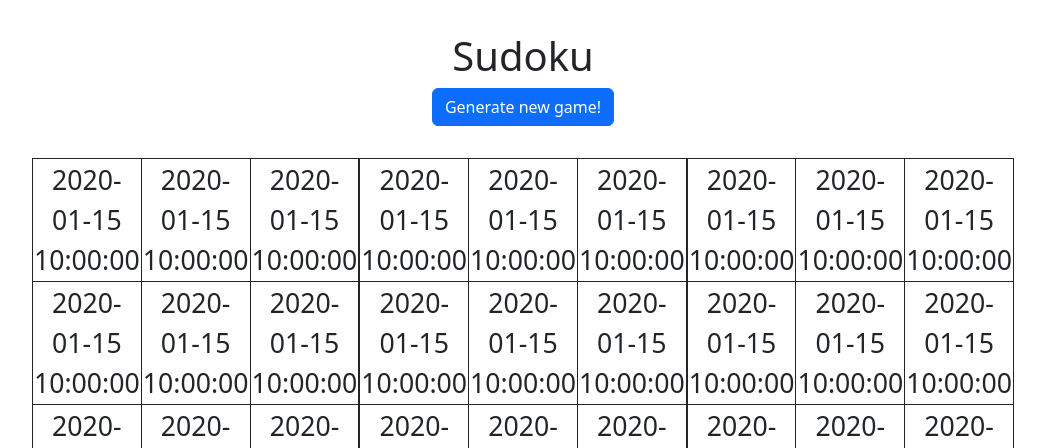
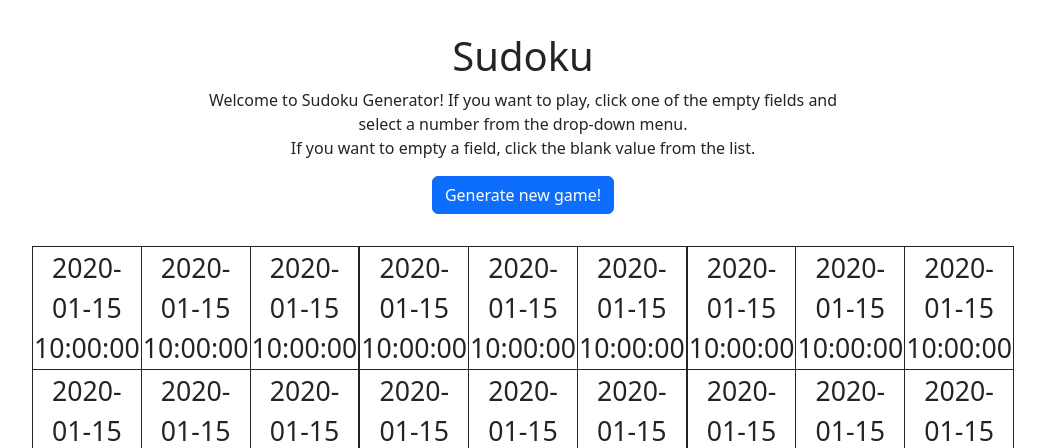
Before and after one commit to seneschall/Sudoku, a Flask app: template templates/index.html in a window 1280 px wide. Shown: the top 448 px of the page, without its empty margins (117-1162 px from the left). Run offline with Flask 3, Linux system fonts and the light colour scheme; the template is opened without the code that fills it: most values are stand-ins (such as "Sample title", 1, 10 or a date in 2020); parts of the project's set-up code (start-up, migrations or seed data) failed here and were passed over.

Commit message:
added explanations on how to play

```diff
--- a/static/style.css
+++ b/static/style.css
@@ -54,3 +54,8 @@ td select {
     padding-top: 2em;
     padding-bottom: 1em;
 }
+
+.explainer-text {
+    margin-left: 20%;
+    margin-right: 20%;
+}
--- a/templates/index.html
+++ b/templates/index.html
@@ -7,6 +7,12 @@
   <div class="explainer">
     <h1>Sudoku</h1>
 
+    <p class="explainer-text">
+      Welcome to Sudoku Generator! If you want to play, click one of the empty
+      fields and select a number from the drop-down menu.<br>
+      If you want to empty a field, click the blank value from the list.
+    </p>
+
     <p><a href="{{ url_for('generate') }}" class="btn btn-primary">Generate new game!</a></p>
   </div>
   {% include 'sudoku_grid.html' %}
```
Also changed, not shown: README.md.
